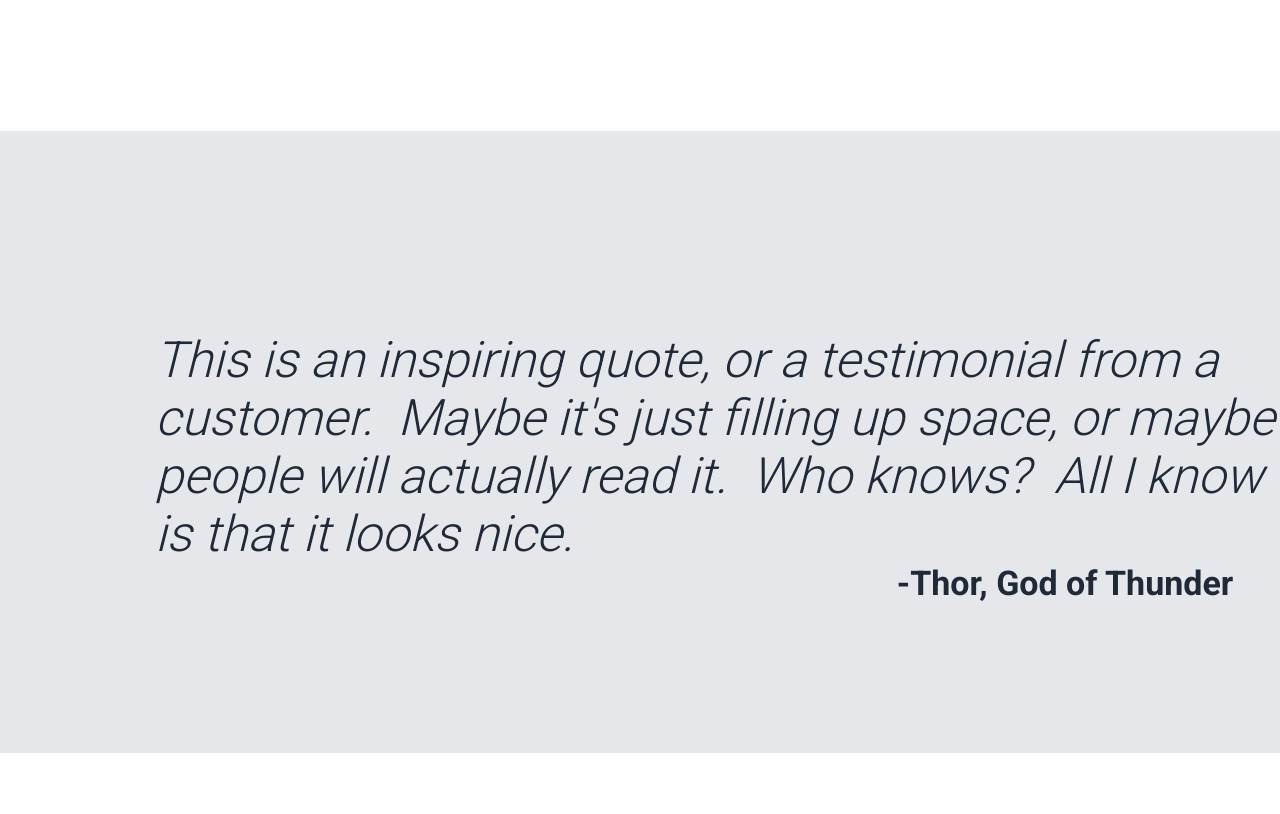
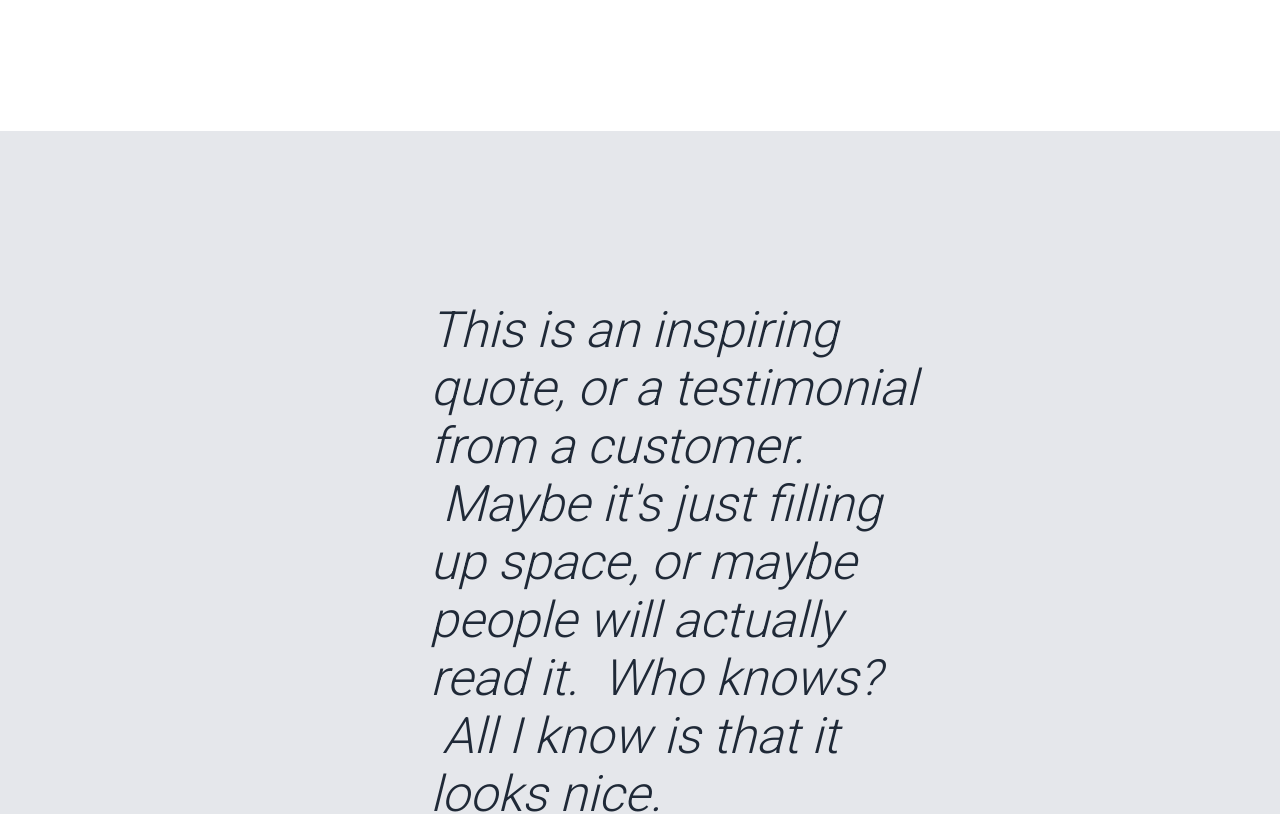
Before and after one commit to Izy266/odin-landing-page, a plain HTML site: page index.html in a window 1280 px wide. Shown: the part 1540-2354 px from the top of the page. Drawn offline with Linux system fonts and the light colour scheme.

Commit message:
Fixed quote wrapping

```diff
--- a/style.css
+++ b/style.css
@@ -27,7 +27,8 @@ h1 {
     padding-bottom: 185px;
 }
 
-.hero, .footer{
+.hero,
+.footer {
     background-color: #1F2937;
     color: #F9FAF8;
     display: flex;
@@ -89,7 +90,7 @@ h1 {
     color: #242F3B;
 }
 
-.second .main{
+.second .main {
     display: flex;
     gap: 80px;
     padding-top: 24px;
@@ -113,9 +114,7 @@ h1 {
 }
 
 .third {
-    padding-top: 200px;
-    padding-left: 100px;
-    padding-bottom: 150px;
+    padding: 170px 350px 120px;
     display: flex;
     background-color: #E5E7EB;
     font-size: 50px;
@@ -126,8 +125,9 @@ h1 {
 }
 
 .quote {
-    width: 1150px;
+    /* width: 1150px; */
     padding-left: 80px;
+
 }
 
 .cred {
@@ -171,7 +171,7 @@ h1 {
 }
 
 .footer {
-    padding:55px 0;
+    padding: 55px 0;
     padding-left: 120px;
     align-items: center;
     font-size: 24px;
```
